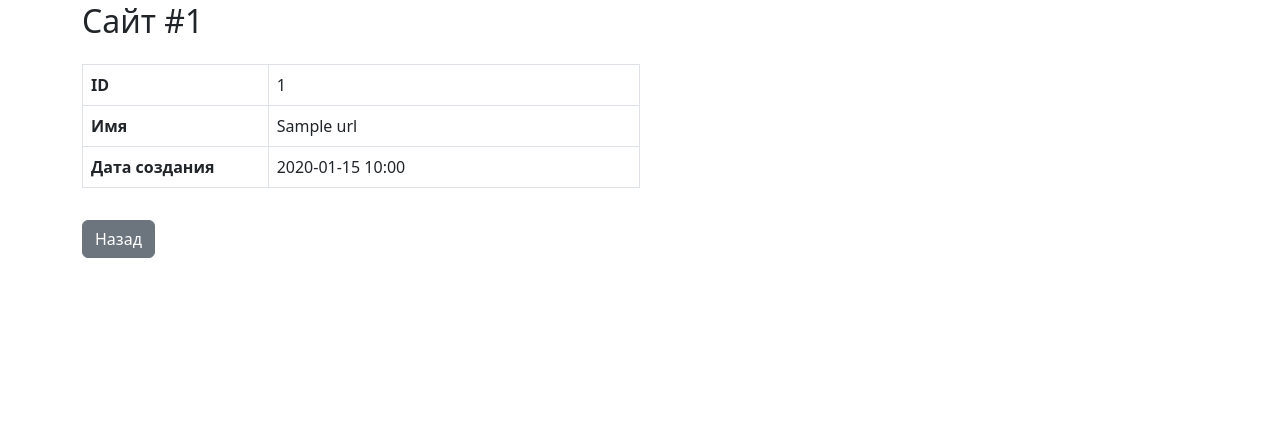
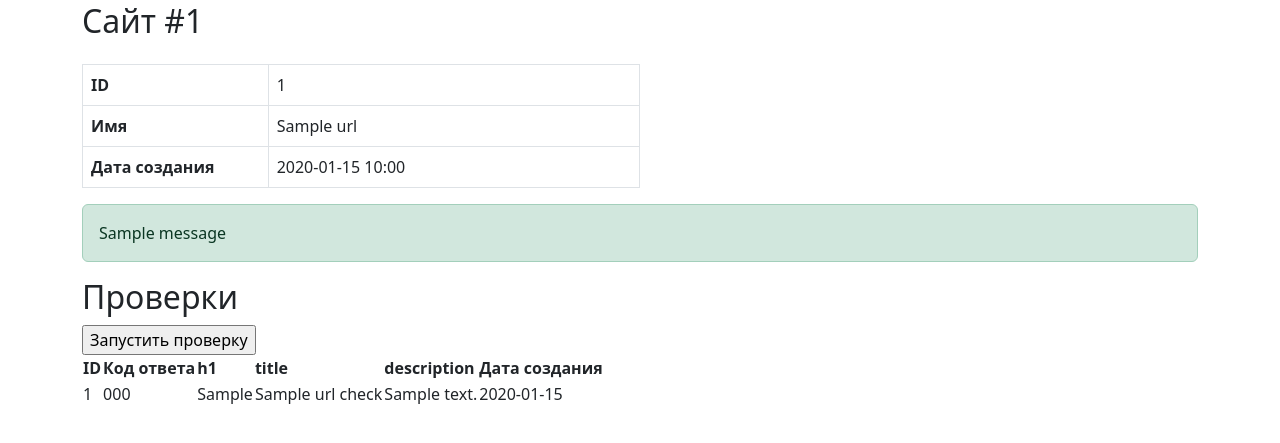
Before and after one commit to aigul-b/hexlet_homework, a Flask app: page /urls/1 in a window 1280 px wide. Shown: the part 200-643 px from the top of the page. Run offline with Flask 3, Linux system fonts and the light colour scheme; one stand-in notice (Sample message) is shown; a database or web service that is not in the repository returns one stand-in record (values such as "Sample title"); some libraries are stand-ins or nearby versions.

Commit message:
added code to app url and urls

```diff
--- a/page_analyzer/app.py
+++ b/page_analyzer/app.py
@@ -11,13 +11,13 @@ app = Flask(__name__)
 
 app.config['SECRET_KEY'] = os.getenv('SECRET_KEY', '09ca872aa6a312027870de98ba97c813')
 
-@app.route('/', methods=['GET', 'POST'])
+@app.route('/', methods=['GET','POST'])
 def index():
     if request.method == 'POST':
         url_input = request.form.get('url')
         normalized = normalize_url(url_input)
         if not validators.url(normalized) or len(normalized) > 255:
-            flash('Incorrect URL', 'A danger situation')
+            flash('Incorrect URL', 'danger')
             return render_template('index.html'), 422
         conn = get_db_connection()
         try:
@@ -39,7 +39,7 @@ def index():
                     flash('Страница успешно добавлена', 'success')
         finally:
             conn.close()
-        return redirect(url_for('url_show', id=url_id))
+        return redirect(url_for('url_show', url_id=url_id))
     return render_template('index.html')
 
 @app.route('/urls')
@@ -48,7 +48,17 @@ def urls_list():
     try:
         with conn.cursor() as cur:
             # Вывод всех URL, новые первые
-            cur.execute("SELECT * FROM urls ORDER BY id DESC")
+            cur.execute("""
+                        SELECT
+                            urls.id,
+                            urls.name,
+                            urls.created_at,
+                            MAX(url_checks.created_at) as last_check_date
+                        FROM urls
+                        LEFT JOIN url_checks ON urls.id = url_checks.url_id
+                        GROUP BY urls.id
+                        ORDER BY urls.id DESC
+                        """)
             urls = cur.fetchall()
     finally:
         conn.close()
@@ -58,15 +68,40 @@ def urls_list():
 def url_show(url_id):
     conn = get_db_connection()
     try:
-        with conn.cursor() as cur:
-            cur.execute("SELECT * FROM urls WHERE id = %s", (url_id,))
-            url = cur.fetchone()
+        with conn.cursor() as curs:
+            curs.execute("SELECT * FROM urls WHERE id = %s", (url_id,))
+            url = curs.fetchone()
             if url is None:
                 flash('Страница не найдена', 'danger')
                 return redirect(url_for('urls_list'))
+            curs.execute(
+                "SELECT * FROM url_checks WHERE url_id = %s ORDER BY id DESC",
+                (url_id,)
+            )
+            checks = curs.fetchall()
     finally:
         conn.close()
-    return render_template('url.html', url=url)
+    return render_template('url.html', url=url, checks=checks)
+
+
+@app.route('/urls/<int:url_id>/checks',methods=['POST'])
+def url_check(url_id):
+    conn = get_db_connection()
+    try:
+        with conn.cursor() as curs:
+            created_at = datetime.now()
+            curs.execute("INSERT INTO url_checks (url_id, created_at) VALUES (%s, %s) RETURNING id", (url_id, created_at))
+            conn.commit()
+        flash('Страница успешно проверена', 'success')
+    except Exception:
+        conn.rollback()
+        flash('Произошла ошибка при проверке', 'danger')
+    finally:
+        conn.close()
+    return redirect(url_for('url_show', url_id=url_id))
+
+
+
 
 if __name__ == '__main__':
     app.run(debug=True)
--- a/page_analyzer/templates/url.html
+++ b/page_analyzer/templates/url.html
@@ -21,5 +21,45 @@
     </tbody>
 </table>
 
-<a href="{{ url_for('urls_list') }}" class="btn btn-secondary mt-3">Назад</a>
+<!-- <a href="{{ url_for('urls_list') }}" class="btn btn-secondary mt-3">Назад</a>-->
+
+{# Flash-сообщения #}
+{% with messages = get_flashed_messages(with_categories=true) %}
+  {% for category, message in messages %}
+    <div class="alert alert-{{ category }}">{{ message }}</div>
+  {% endfor %}
+{% endwith %}
+
+<h2>Проверки</h2>
+
+<form method="post" action="{{ url_for('url_check', id=url.id) }}">
+  <input type="submit" value="Запустить проверку">
+</form>
+
+<table data-test="checks">
+  <thead>
+    <tr>
+      <th>ID</th>
+      <th>Код ответа</th>
+      <th>h1</th>
+      <th>title</th>
+      <th>description</th>
+      <th>Дата создания</th>
+    </tr>
+  </thead>
+  <tbody>
+    {% for check in checks %}
+    <tr>
+      <td>{{ check.id }}</td>
+      <td>{{ check.status_code or '' }}</td>
+      <td>{{ check.h1 or '' }}</td>
+      <td>{{ check.title or '' }}</td>
+      <td>{{ check.description or '' }}</td>
+      <td>{{ check.created_at.strftime('%Y-%m-%d') }}</td>
+    </tr>
+    {% endfor %}
+  </tbody>
+</table>
+
+
 {% endblock %}
```
Also changed, not shown: database.sql (+10 -0 lines), page_analyzer/templates/urls.html (+8 -0 lines).
